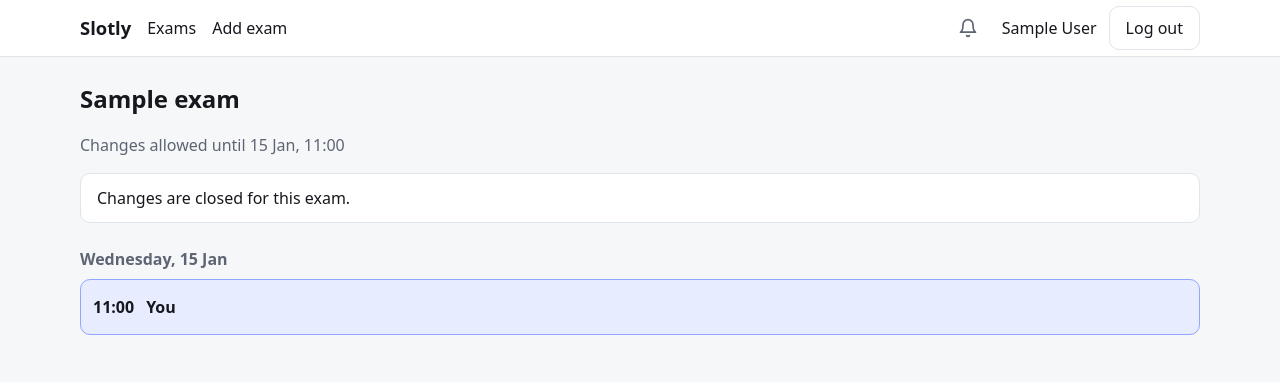
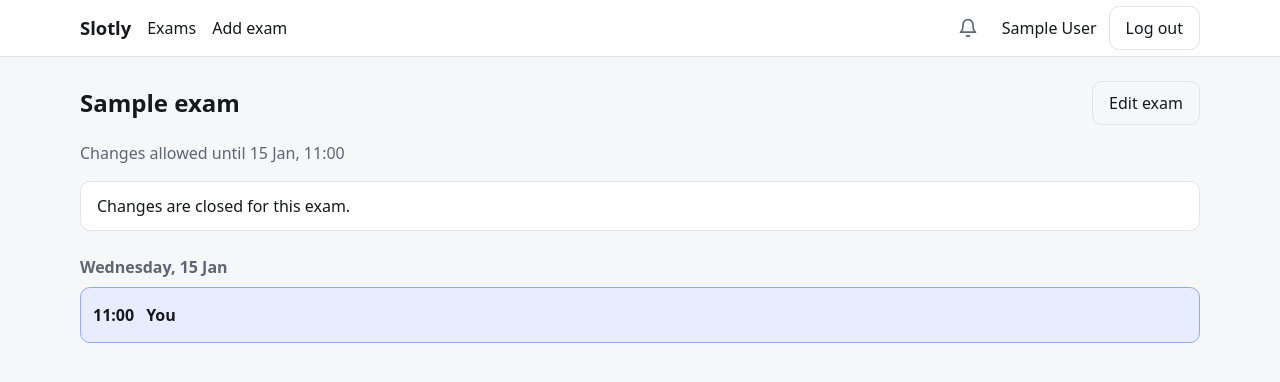
Before and after one commit to kopalych1/slotly, a Django app: page /exams/1/ in a window 1280 px wide. Shown: the top 382 px of the page. Run offline with Django 5.2, Linux system fonts and the light colour scheme; a user stored in the database is signed in; tables that the repository leaves empty hold one stand-in row (values such as "Sample post"); data that the repository does not hold is empty.

Commit message:
feat: Owner view of the exam page with edit link

```diff
--- a/scheduling/views.py
+++ b/scheduling/views.py
@@ -113,6 +113,7 @@ def exam_detail(request, pk: int):
             'incoming_offers': incoming,
             'offers_left': max(0, MAX_ACTIVE_OFFERS - sent_count),
             'history_list': history_list,
+            'is_owner': exam.owner_id == request.user.pk,  # pyright: ignore[reportAttributeAccessIssue]
         },
     )
 
--- a/static/css/slotly.css
+++ b/static/css/slotly.css
@@ -705,10 +705,19 @@ a.btn {
   cursor: not-allowed;
 }
 
-.exam-edit .exam-header {
+.exam-header__row {
   display: flex;
   flex-wrap: wrap;
-  align-items: baseline;
+  align-items: center;
   justify-content: space-between;
   gap: 0.5rem 1rem;
+  margin: 1.5rem 0 0.5rem;
 }
+.exam-header__row h1 {
+  margin: 0;
+  min-width: 0;
+}
+.exam-header__row .btn {
+  margin-left: auto;
+  flex-shrink: 0;
+}
--- a/templates/edit_exam.html
+++ b/templates/edit_exam.html
@@ -9,6 +9,7 @@
         data-start-dirty="{% if form.errors or day_formset.total_error_count %}true{% endif %}">
     {% csrf_token %}
     <header class="exam-header">
+      <div class="exam-header__row">
         <h1>
           {% if exam %}
             {% trans "Edit exam" %}
@@ -17,8 +18,10 @@
           {% endif %}
         </h1>
         {% if exam %}
-        <a href="{% url 'exam_detail' exam.pk %}">{% trans "View exam" %}</a>
+          <a class="btn btn--ghost"
+             href="{% url 'exam_detail' exam.pk %}">{% trans "View exam" %}</a>
         {% endif %}
+      </div>
     </header>
     {% for error in form.non_field_errors %}<p class="form-error">{{ error }}</p>{% endfor %}
     {% for error in day_formset.non_form_errors %}<p class="form-error">{{ error }}</p>{% endfor %}
--- a/templates/exam_detail.html
+++ b/templates/exam_detail.html
@@ -5,7 +5,12 @@
   {% trans "Move to this slot? Your offers for your current slot will be cancelled." as move_msg %}
   {% trans "Send a swap offer for this slot? The student will see it on the site." as offer_msg %}
   <header class="exam-header">
-    <h1>{{ exam.name }}</h1>
+    <div class="exam-header__row">
+      <h1>{{ exam.name }}</h1>
+      {% if is_owner %}
+        <a class="btn btn--ghost" href="{% url 'exam_edit' exam.pk %}">{% trans "Edit exam" %}</a>
+      {% endif %}
+    </div>
     <p class="muted">
       {% trans "Changes allowed until" %} {{ exam.slots_change_deadline|date:"d M, H:i" }}
     </p>
@@ -45,7 +50,7 @@
               {% if offer_id %}
                 <span class="slot__pill">{% trans "Wants to swap with you" %}</span>
               {% endif %}
-              {% if not deadline_passed %}
+              {% if not deadline_passed and not is_owner %}
                 <div class="slot__actions">
                   {% if not slot.owner_id %}
                     <form method="post"
```
Also changed, not shown: scheduling/tests.py (+35 -0 lines). Lines whose indentation alone changed are shown as unchanged.
